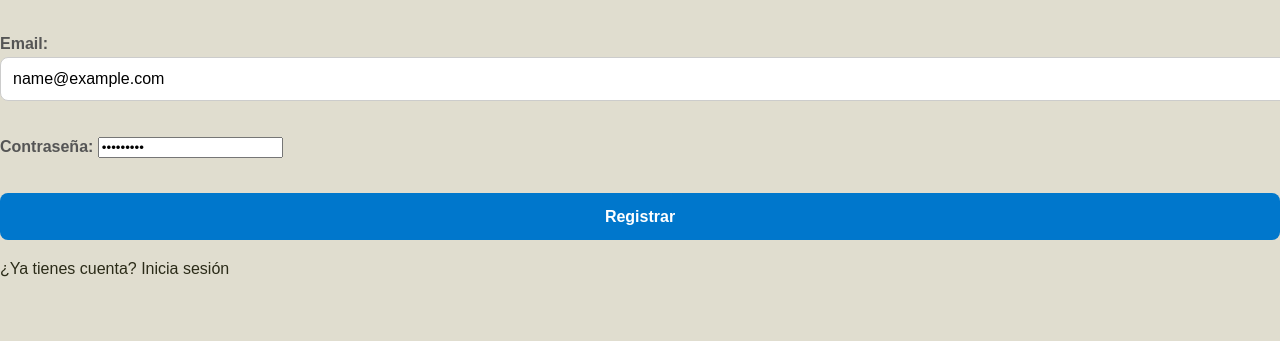
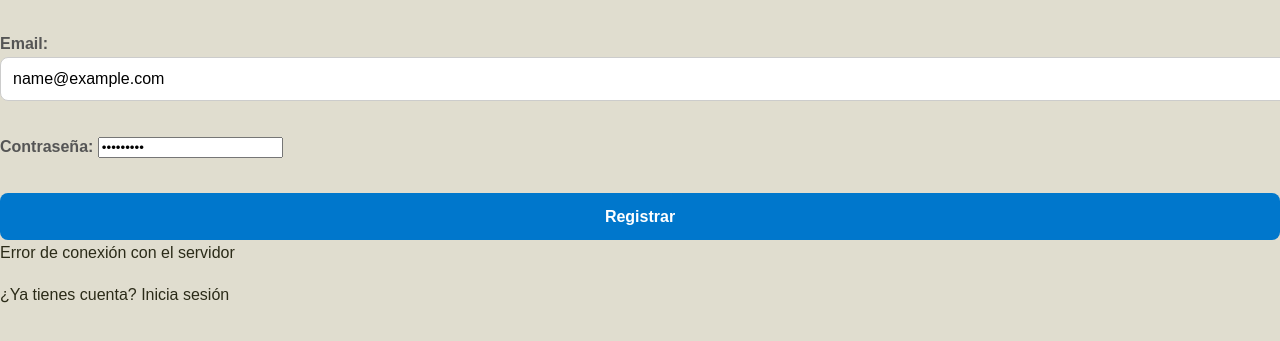
Before and after one commit to EricSax76/El-Alma-de-las-Flores, a website: page public/register.html in a window 1280 px wide. Both pictures are taken after typing "Sample", "name@example.com", "Sample123" into the empty fields and a click on the button "Registrar". Shown: the part 173-514 px from the top of the page. Drawn offline with Linux system fonts and the light colour scheme; no server answers.

Commit message:
24 julio

```diff
--- a/js/main.js
+++ b/js/main.js
@@ -16,8 +16,9 @@ window.addEventListener('scroll', function () {
         navbar.style.opacity = '1'; // Lo vuelve visible
     }
 });
-
-document.getElementById('register-form').addEventListener('submit', async function(e) {
+const registerForm = document.getElementById('register-form');
+if (registerForm) {
+    registerForm.addEventListener('submit', async function(e) {
         e.preventDefault();
         const form = e.target;
         const data = {
@@ -25,6 +26,8 @@ document.getElementById('register-form').addEventListener('submit', async functi
             email: form.email.value,
             password: form.password.value
         };
+
+        try {
             const res = await fetch('/api/auth/register', {
                 method: 'POST',
                 headers: {'Content-Type': 'application/json'},
@@ -32,12 +35,17 @@ document.getElementById('register-form').addEventListener('submit', async functi
             });
             const result = await res.json();
             if (res.ok) {
-        document.getElementById('msg').textContent = '¡Registro exitoso! Ahora puedes iniciar sesión.';
-        // Redirige o muestra mensaje aquí, si quieres.
+                // OPCIÓN 1: Alerta y luego redirige
+                alert('¡Registro exitoso! Ahora inicia sesión.');
+                window.location.href = '/public/login.html'; // Cambia el path si tu login está en otra ruta
             } else {
                 document.getElementById('msg').textContent = result.error || 'Error en el registro';
             }
+        } catch (err) {
+            document.getElementById('msg').textContent = 'Error de conexión con el servidor';
+        }
     });
+}
 
 const dropdownMenus = document.querySelectorAll('.dropdown');
 
--- a/public/register.html
+++ b/public/register.html
@@ -16,10 +16,9 @@
         <button type="submit">Registrar</button>
     </form>
     <div id="msg"></div>
-</form>
     <p>¿Ya tienes cuenta? <a href="/public/login.html">Inicia sesión</a></p>
     <script src="/js/main.js" defer></script>
-    <script src="/js/server.js" defer></script>
+
 
 </body>
 </html>
```
Also changed, not shown: public/login.html (+3 -2 lines). Lines whose indentation alone changed are shown as unchanged.
